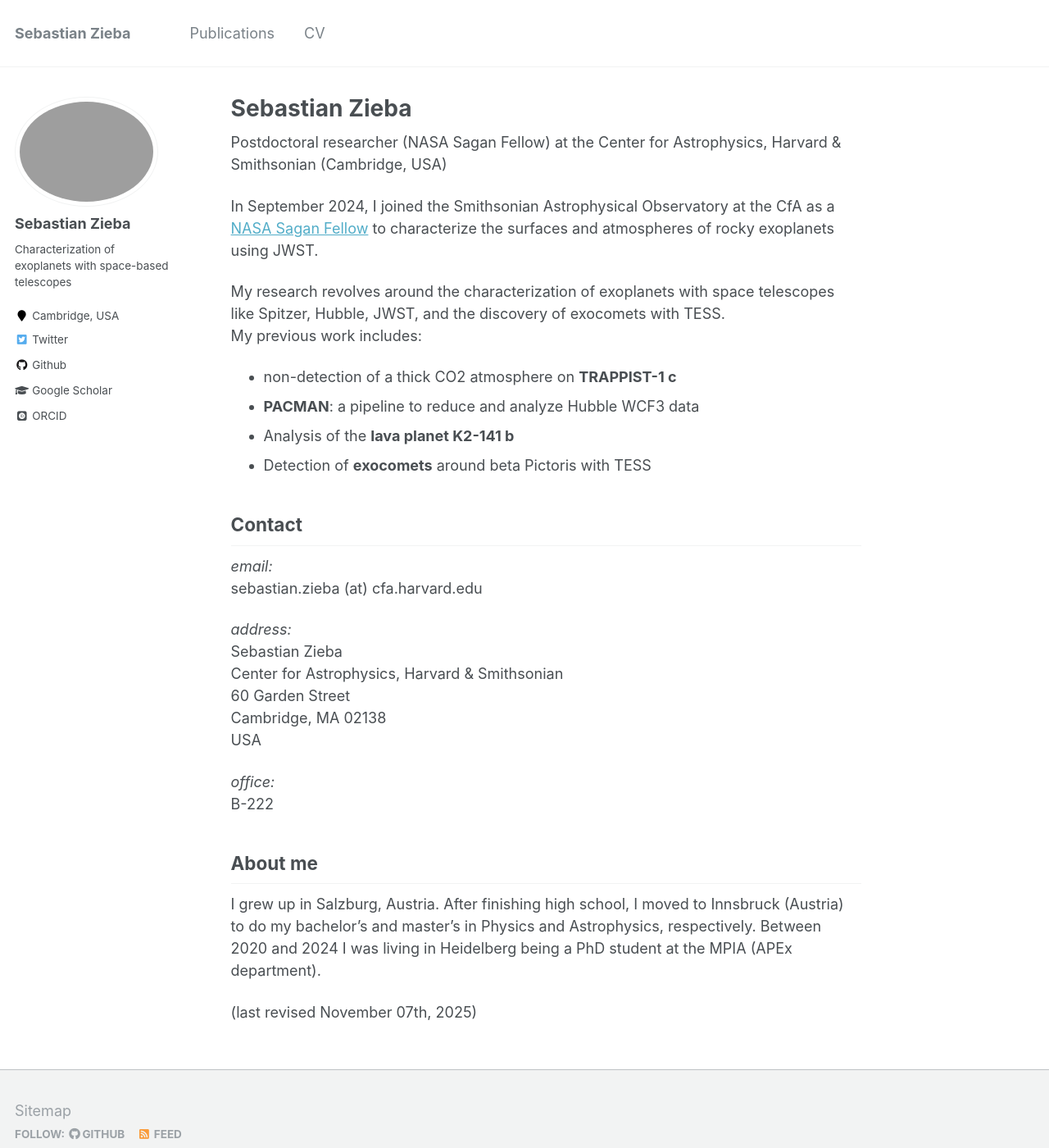
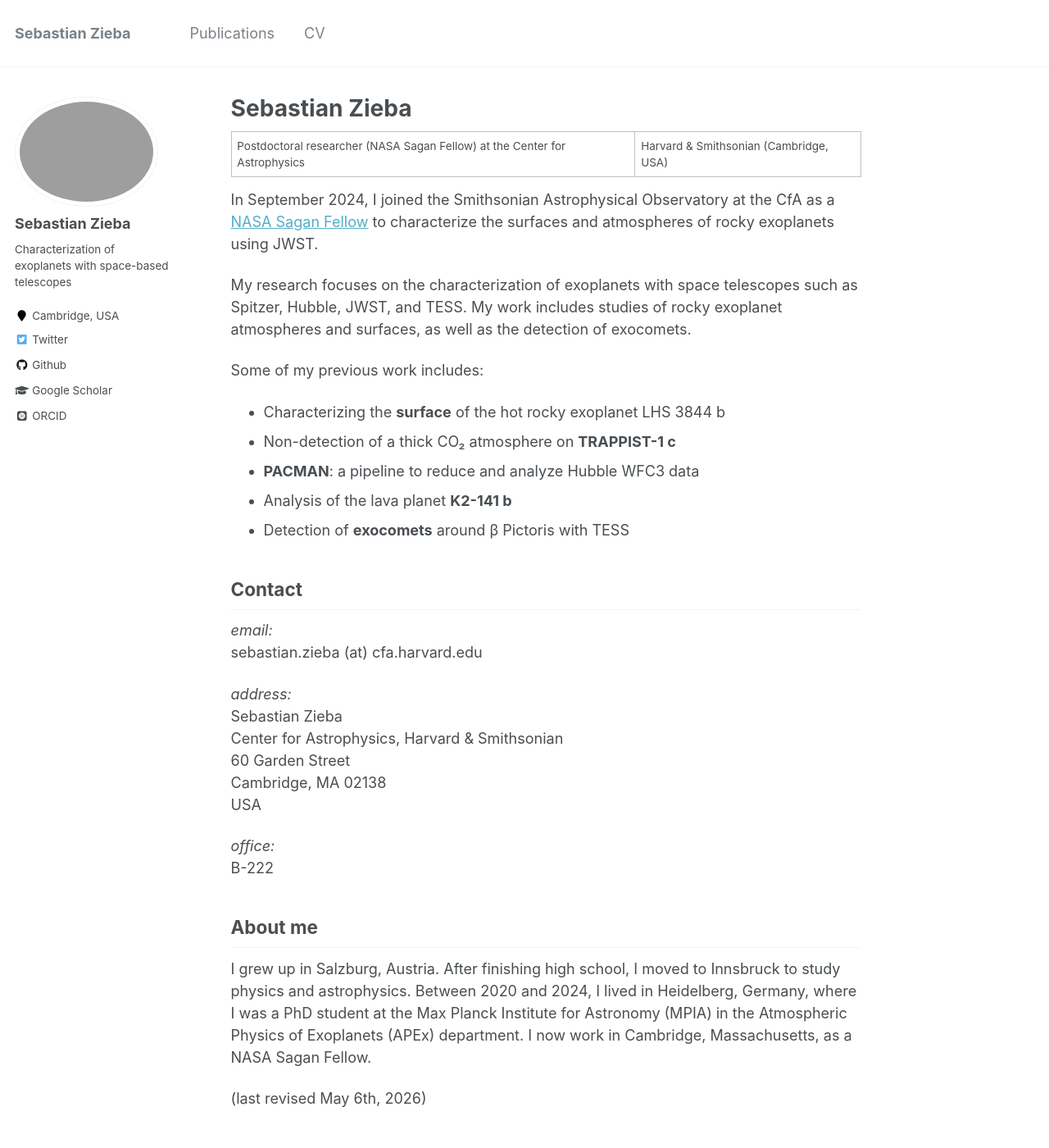
Before and after one commit to sebastian-zieba/sebastian-zieba.github.io, a Jekyll site: the page built from _pages/about.md, in a window 1280 px wide and 1400 px high. Shown: the whole window at 82% size. Built offline with Jekyll 4.4.1, drawn with Linux system fonts in a browser that asks for light colours; some web fonts are replaced.

Commit message:
updated cv

```diff
--- a/_pages/about.md
+++ b/_pages/about.md
@@ -8,16 +8,18 @@
   - /about.html
 ---
 
-Postdoctoral researcher (NASA Sagan Fellow) at the Center for Astrophysics, Harvard & Smithsonian (Cambridge, USA)
+Postdoctoral researcher (NASA Sagan Fellow) at the Center for Astrophysics | Harvard & Smithsonian (Cambridge, USA)
 
 In September 2024, I joined the Smithsonian Astrophysical Observatory at the CfA as a [NASA Sagan Fellow](https://science.nasa.gov/missions/hubble/nasa-awards-astrophysics-postdoctoral-fellowships-for-2024/) to characterize the surfaces and atmospheres of rocky exoplanets using JWST.
 
-My research revolves around the characterization of exoplanets with space telescopes like Spitzer, Hubble, JWST, and the discovery of exocomets with TESS.
-My previous work includes:
-- non-detection of a thick CO2 atmosphere on **TRAPPIST-1 c**
-- **PACMAN**: a pipeline to reduce and analyze Hubble WCF3 data
-- Analysis of the **lava planet K2-141 b**
-- Detection of **exocomets** around beta Pictoris with TESS
+My research focuses on the characterization of exoplanets with space telescopes such as Spitzer, Hubble, JWST, and TESS. My work includes studies of rocky exoplanet atmospheres and surfaces, as well as the detection of exocomets.
+
+Some of my previous work includes:
+- Characterizing the **surface** of the hot rocky exoplanet LHS 3844 b
+- Non-detection of a thick CO₂ atmosphere on **TRAPPIST-1 c**
+- **PACMAN**: a pipeline to reduce and analyze Hubble WFC3 data
+- Analysis of the lava planet **K2-141 b**
+- Detection of **exocomets** around β Pictoris with TESS
 
 
 Contact
@@ -39,7 +41,7 @@
 About me
 --------
 
-I grew up in Salzburg, Austria. After finishing high school, I moved to Innsbruck (Austria) to do my bachelor's and master's in Physics and Astrophysics, respectively. Between 2020 and 2024 I was living in Heidelberg being a PhD student at the MPIA (APEx department).
+I grew up in Salzburg, Austria. After finishing high school, I moved to Innsbruck to study physics and astrophysics. Between 2020 and 2024, I lived in Heidelberg, Germany, where I was a PhD student at the Max Planck Institute for Astronomy (MPIA) in the Atmospheric Physics of Exoplanets (APEx) department. I now work in Cambridge, Massachusetts, as a NASA Sagan Fellow.
 
 
-(last revised November 07th, 2025)
+(last revised May 6th, 2026)
```
Also changed, not shown: _pages/cv.md (+8 -8 lines), _pages/publications.md (+6 -6 lines), 4 other files.
